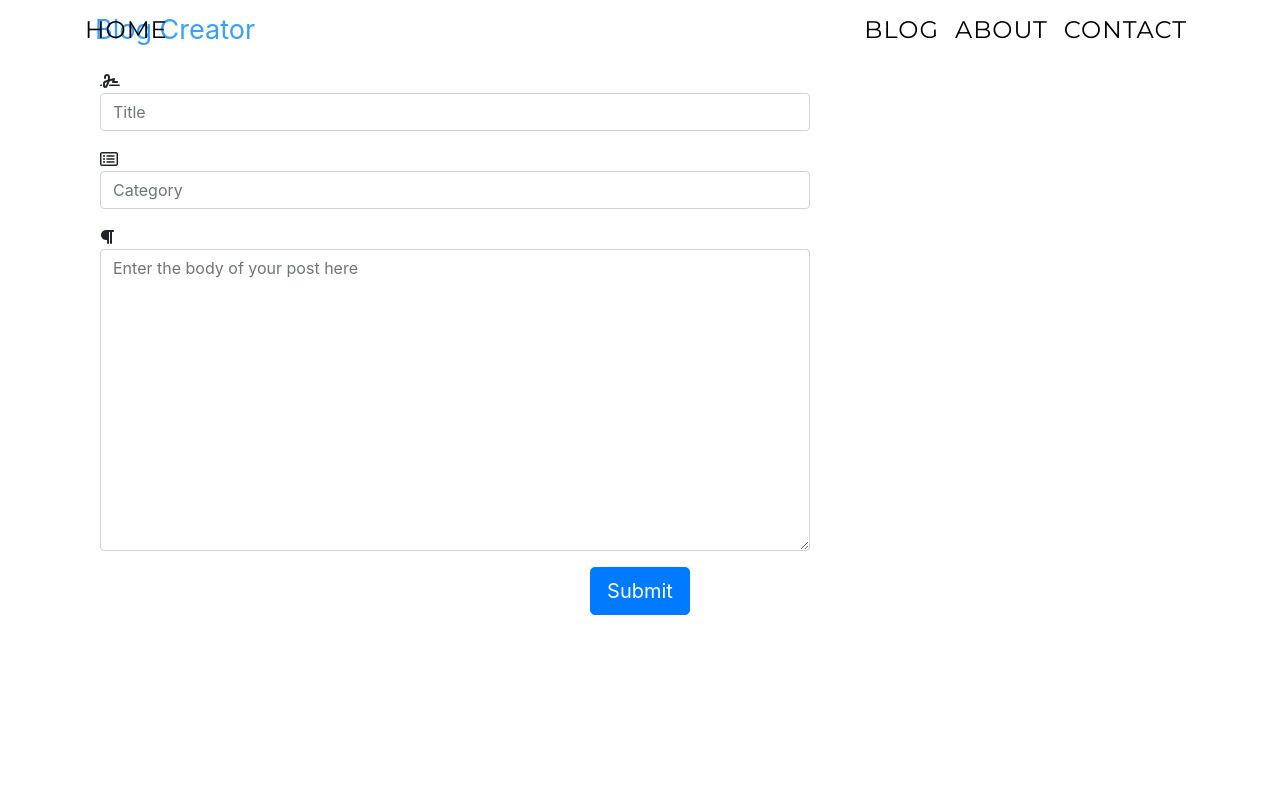
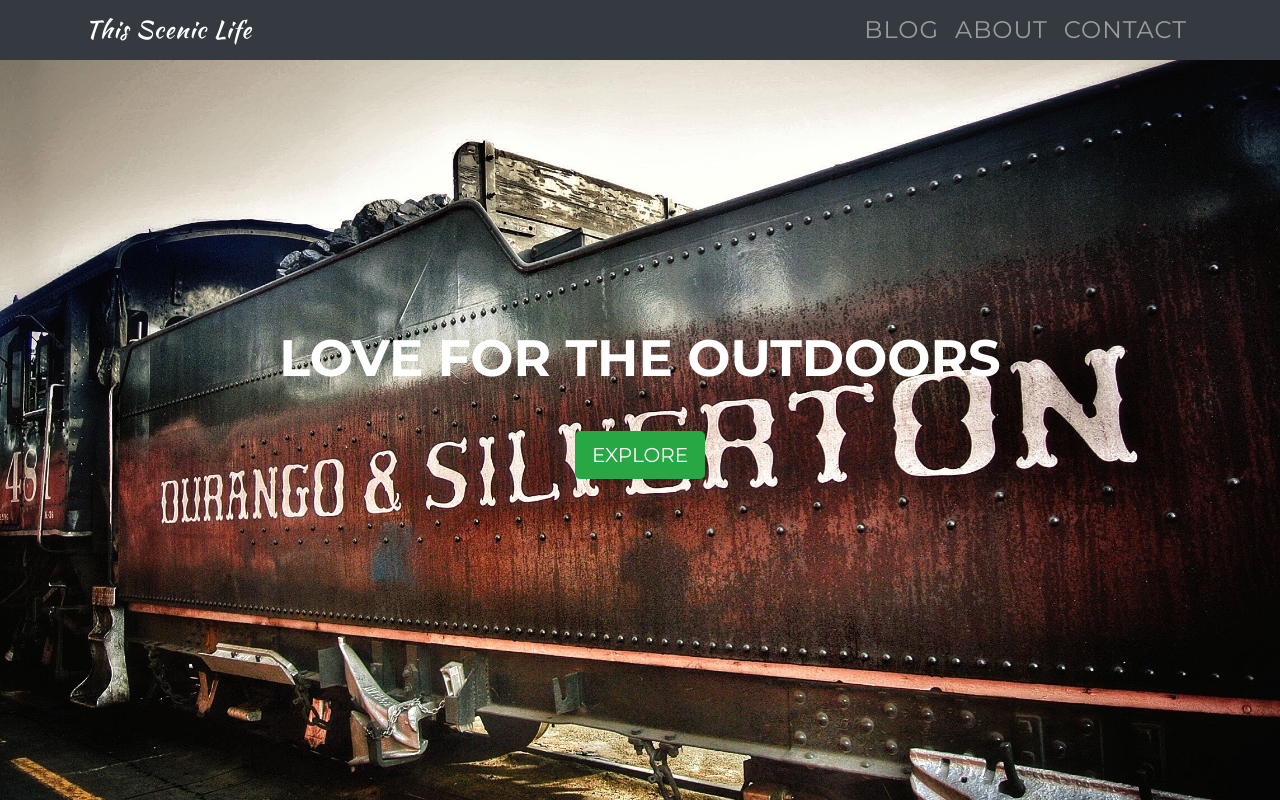
Before and after one commit to Daniel4040/flaskintro, a Flask app: page / in a window 1280 px wide. Run offline with Flask 2, Linux system fonts and the light colour scheme; some libraries are stand-ins or nearby versions; some web fonts are replaced.

Commit message:
Created all pages for basic blog functionality

```diff
--- a/app.py
+++ b/app.py
@@ -51,7 +51,7 @@ def index():
             return 'There was an issue adding your blog post'
 
     else:
-        return render_template('index.html')
+        return render_template('home.html')
 
 
 @app.route('/delete/<int:id>')
@@ -69,7 +69,7 @@ def delete(id):
 @app.route('/update/<int:id>', methods=['GET', 'POST'])
 def update(id):
     blog = Blog.query.get_or_404(id)
-    category = Category.query.get_or_404(id)  # this could be the wrong id
+    category = Category.query.get_or_404(id)
 
     if request.method == 'POST':
         blog.title = request.form['title']
@@ -86,10 +86,20 @@ def update(id):
         return render_template('update.html', blog=blog)
 
 
+@app.route('/home/')
+def home():
+    return render_template('home.html')
+
+
 @app.route('/blog/')
 def blog():
     blogs = Blog.query.order_by(Blog.date_published).all()
     return render_template('blog.html', blogs=blogs)
+
+
+@app.route('/createblog/')
+def createblog():
+    return render_template('createblog.html')
 
 
 @app.route('/about/')
--- a/static/css/main.css
+++ b/static/css/main.css
@@ -1,37 +1,42 @@
 html {
   scroll-behavior: smooth;
 }
+
+/* main.masthead {
+  padding-top: 200px;
+  padding-bottom: 15%;
+} */
 
 /*Navbar styling*/
 #mainNavbar {
   font-size: 1.5rem;
   font-weight: 100;
+  /* background-color: rgb(102, 102, 102); */
 }
 
-#mainNavbar .nav-link {
-  color: black;
-}
+/* #mainNavbar .nav-link {
+  color: rgb(255, 255, 255);
+} */
 
 #mainNavbar .nav-link:hover {
   color: #c0392b;
 }
 
 #mainNavbar .navbar-brand {
-  color: black;
+  color: rgb(255, 255, 255);
+  font-family: "Kaushan Script";
+  font-weight: 200;
   font-size: 1.5rem;
+  text-transform: none;
 }
 
-.navbar.scrolled {
-  background: #34495e;
-  transition: background 500ms;
-}
 .navbar a {
   font-family: "Montserrat", "Helvetica Neue", Helvetica, Arial, cursive;
   text-decoration: none;
   text-transform: uppercase;
   font-weight: 500;
   letter-spacing: 1px;
-  color: black;
+  color: white;
 }
 
 .nav-item {
@@ -39,11 +44,51 @@ html {
   text-transform: uppercase;
   font-weight: 500;
   letter-spacing: 1px;
-  color: black;
+}
+
+@media (max-width: 768px) {
+  .navbar {
+    background-color: #34495e;
+  }
+}
+@media (min-width: 576px) {
+  main.masthead {
+    padding-top: 25vh;
+  }
+}
+@media (min-width: 768px) {
+  main.masthead {
+    padding-top: 35vh;
+  }
+}
+@media (min-width: 992px) {
+  main.masthead {
+    padding-top: 40vh;
+  }
 }
 
 /*End Navbar styling*/
 
+/* Home Page */
+
+.intro-section {
+  height: 100vh;
+  background-image: url(../img/durango-rr.jpg);
+  background-size: cover;
+  font-family: "Montserrat";
+  text-transform: uppercase;
+  padding-top: 40vh;
+}
+
+.intro-section p {
+  color: #fff;
+  font-size: 4vw;
+  font-weight: 700;
+}
+
+/* End Home Page */
+
+/* Blog Page */
 table,
 td,
 th {
@@ -64,23 +109,10 @@ td {
   padding: 20px;
 }
 
-/* .form {
-  margin-top: 20px;
-} */
+/* End Blog Page */
 
-/* #content {
-  width: 70%;
-} */
+/* Create body gap for navbar */
 
-/* Form specific CSS*/
-
-.header {
-  color: #36a0ff;
-  font-size: 27px;
-  padding: 10px;
+#tippytop {
+  margin-top: 100px;
 }
-
-/* .bigicon {
-  font-size: 35px;
-  color: #36a0ff;
-} */
--- a/templates/base.html
+++ b/templates/base.html
@@ -24,6 +24,31 @@
 </head>
 
 <body>
+  {% block navbar %}
+  <!--Navbar-->
+  <nav id="mainNavbar" class="navbar navbar-dark navbar-expand-lg py-1 fixed-top" style="background-color: #343a40">
+    <div class="container"><a class="navbar-brand" href="{{ url_for('home') }}">This Scenic Life</a>
+      <button class="navbar-toggler" type="button" data-toggle="collapse" data-target="#navbarSupportedContent"
+        aria-controls="navbarSupportedContent" aria-expanded="false" aria-label="Toggle navigation">
+        <span class="navbar-toggler-icon"></span>
+      </button>
+      <div class="collapse navbar-collapse" id="navbarSupportedContent">
+        <ul class="navbar-nav ml-auto">
+          <li class="nav-item">
+            <a class="nav-link" href="{{ url_for('blog') }}">Blog</a>
+          </li>
+          <li class="nav-item">
+            <a class="nav-link" href="{{ url_for('about') }}">About</a>
+          </li>
+          <li class="nav-item">
+            <a class="nav-link" href="{{ url_for('contact') }}">Contact</a>
+          </li>
+        </ul>
+      </div>
+    </div>
+  </nav>
+  {% endblock %}
+
   {% block body %} {% endblock %}
   <script src="https://code.jquery.com/jquery-3.3.1.slim.min.js"
     integrity="sha384-q8i/X+965DzO0rT7abK41JStQIAqVgRVzpbzo5smXKp4YfRvH+8abtTE1Pi6jizo"
@@ -35,14 +60,6 @@
     integrity="sha384-JjSmVgyd0p3pXB1rRibZUAYoIIy6OrQ6VrjIEaFf/nJGzIxFDsf4x0xIM+B07jRM"
     crossorigin="anonymous"></script>
   <!--Navbar Transparency Effect Script-->
-  <script>
-    $(function () {
-      $(document).scroll(function () {
-        var $nav = $("#mainNavbar");
-        $nav.toggleClass("scrolled", $(this).scrollTop() > $nav.height());
-      })
-    })
-  </script>
 </body>
 
 </html>
--- /dev/null
+++ b/templates/home.html
@@ -0,0 +1,25 @@
+{% extends 'base.html' %}
+
+{% block head %}
+<title>Home</title>
+{% endblock %}
+
+{% block body %}
+
+<!--Blog List-->
+
+<main class="intro-section">
+  <!--New Blog Form-->
+  <div class="container">
+    <div class="row">
+      <div class="col-md-12 text-center">
+        <p>Love For The Outdoors</p>
+        <p><a type="button" class="btn btn-success btn-lg" href="{{ url_for('blog') }}">Explore</a></p>
+      </div>
+    </div>
+  </div>
+</main>
+
+
+
+{% endblock %}
--- a/templates/index.html
+++ /dev/null
@@ -1,93 +0,0 @@
-{% extends 'base.html' %}
-
-{% block head %}
-<title>Blogger</title>
-{% endblock %}
-
-{% block body %}
-<!--Navbar-->
-<nav id="mainNavbar" class="navbar navbar-expand-lg py-1 fixed-top">
-  <div class="container"><a class="navbar-brand" href="{{ url_for('index') }}">Home</a>
-    <button class="navbar-toggler" type="button" data-toggle="collapse" data-target="#navbarSupportedContent"
-      aria-controls="navbarSupportedContent" aria-expanded="false" aria-label="Toggle navigation">
-      <span class="navbar-toggler-icon"></span>
-    </button>
-    <div class="collapse navbar-collapse" id="navbarSupportedContent">
-      <ul class="navbar-nav ml-auto">
-        <li class="nav-item">
-          <a class="nav-link" href="{{ url_for('blog') }}">Blog</a>
-        </li>
-        <li class="nav-item">
-          <a class="nav-link" href="{{ url_for('about') }}">About</a>
-        </li>
-        <li class="nav-item">
-          <a class="nav-link" href="{{ url_for('contact') }}">Contact</a>
-        </li>
-      </ul>
-    </div>
-  </div>
-</nav>
-<!--Blog List-->
-
-<!-- <div class="form">
-    <form action="/" method="POST">
-      <table id="submit_table">
-        <tr>
-          <th>Title</th>
-          <th>Body</th>
-          <th>Category</th>
-          <th>Submit</th>
-        </tr>
-        <tr>
-          <td><input type="text" name="title" id="title"></td>
-          <td><textarea type="text" name="content" id="content"></textarea></td>
-          <td><input type="text" name="category" id="category"></td>
-          <td><input type="submit" class="btn btn-primary" value="Add Blog"></td>
-        </tr>
-      </table>
-    </form>
-  </div> -->
-
-<!--New Blog Form-->
-<div class="container">
-  <div class="row">
-    <div class="col-md-12">
-      <div class="well well-sm">
-        <form class="form-horizontal" action="/" method="post">
-          <fieldset>
-            <legend class="text-left header">Blog Creator</legend>
-
-            <div class="form-group">
-              <span class="col-md-1 col-md-offset-2 text-center"><i class="fas fa-signature"></i></span>
-              <div class="col-md-8">
-                <input id="title" name="title" type="text" placeholder="Title" class="form-control">
-              </div>
-            </div>
-            <div class="form-group">
-              <span class="col-md-1 col-md-offset-2 text-center"><i class="far fa-list-alt"></i></i></span>
-              <div class="col-md-8">
-                <input id="category" name="category" type="text" placeholder="Category" class="form-control">
-              </div>
-            </div>
-            <div class="form-group">
-              <span class="col-md-1 col-md-offset-2 text-center"><i class="fas fa-paragraph"></i></span>
-              <div class="col-md-8">
-                <textarea class="form-control" id="content" name="content"
-                  placeholder="Enter the body of your post here" rows="12"></textarea>
-              </div>
-            </div>
-
-            <div class="form-group">
-              <div class="col-md-12 text-center">
-                <button type="submit" class="btn btn-primary btn-lg">Submit</button>
-              </div>
-            </div>
-          </fieldset>
-        </form>
-      </div>
-    </div>
-  </div>
-</div>
-
-
-{% endblock %}
--- a/templates/update.html
+++ b/templates/update.html
@@ -5,7 +5,7 @@
 {% endblock %}
 
 {% block body %}
-<div class="container">
+<div class="container" id="tippytop">
   <div class="row">
     <div class="col-md-12">
       <div class="well well-sm">
```
Also changed, not shown: templates/about.html (+12 -5 lines), templates/blog.html (+7 -1 lines), templates/contact.html (+9 -1 lines), templates/createblog.html (added, +60 -0 lines), blog_list.db, static/img/about-daniel-portrait.jpg (added), static/img/about-kyle-portrait.jpg (added), static/img/crested-butte-fall.jpg (added), static/img/durango-rr.jpg (added), static/img/san-diego-coast.jpg (added), static/img/zion-canyon.jpg (added).
